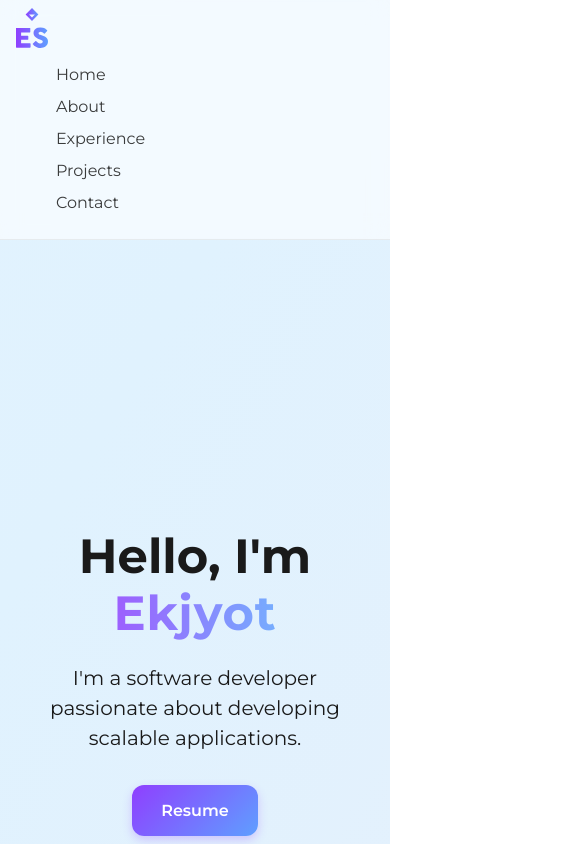
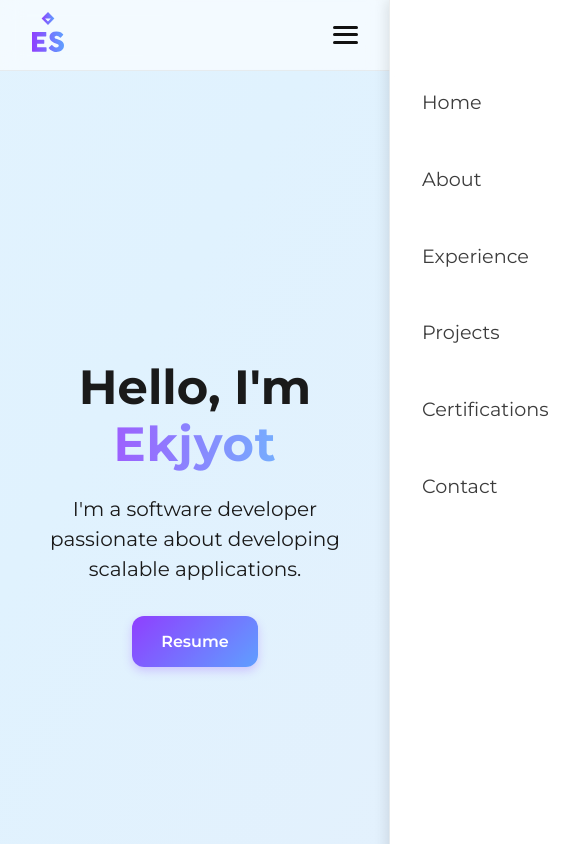
Before and after one commit to ekjyotshinh/portfolio, a React (Vite) app: page / in a window 390 px wide. Shown: the top 844 px of the page, 585 px wide, since content can reach past the window. Built offline with nearby package versions, Linux system fonts and the light colour scheme.

Commit message:
top nav updates -- responsiveness

```diff
--- a/src/components/Navbar/Navbar.css
+++ b/src/components/Navbar/Navbar.css
@@ -13,21 +13,25 @@
     z-index: 999;
 }
 
-
 .logo-img {
     height: 40px;
     width: auto;
 }
+
 .nav-links {
     list-style: none;
     display: flex;
     gap: 2rem;
+    padding: 0;
+    margin: 0;
 }
 
 .nav-links li a {
     font-weight: 500;
     opacity: 0.85;
     transition: opacity 0.2s ease-in-out;
+    color: inherit;
+    text-decoration: none;
 }
 
 .nav-links li a:hover {
@@ -35,26 +39,86 @@
     color: var(--accent-color);
 }
 
-/* Mobile adjustments without hamburger */
-@media (max-width: 650px) {
-    .navbar {
-        flex-direction: column;
-        align-items: flex-start;
-        padding: 0.5rem 1rem;
-    }
+/* Hamburger button */
+.hamburger {
+    display: none;
+    flex-direction: column;
+    justify-content: space-around;
+    width: 25px;
+    height: 22px;
+    background: transparent;
+    border: none;
+    cursor: pointer;
+    padding: 0;
+    z-index: 1001;
+}
 
-    /* Optional: reduce height on mobile if needed */
-    .navbar {
-        height: auto;
+.hamburger span {
+    width: 100%;
+    height: 3px;
+    background-color: #111;
+    border-radius: 2px;
+    transition: all 0.3s linear;
+    position: relative;
+}
+
+.hamburger.open span:nth-child(1) {
+    transform: rotate(45deg);
+    top: 8px;
+    position: relative;
+}
+
+.hamburger.open span:nth-child(2) {
+    opacity: 0;
+}
+
+.hamburger.open span:nth-child(3) {
+    transform: rotate(-45deg);
+    top: -8px;
+    position: relative;
+}
+
+/* Mobile styles */
+@media (max-width: 720px) {
+    .hamburger {
+        display: flex;
     }
 
     .nav-links {
         flex-direction: column;
-        gap: 0.5rem;
-        margin-top: 0.5rem;
+        position: fixed;
+        top: 0;
+        right: -250px;
+        height: 100vh;
+        width: 250px;
+        background: rgba(255, 255, 255, 0.5);
+        backdrop-filter: blur(10px);
+        -webkit-backdrop-filter: blur(10px);
+        border-left: 1px solid rgba(200, 200, 200, 0.3);
+        padding-top: 80px;
+        gap: 2rem;
+        transition: right 0.3s ease-in-out;
+        box-shadow: -3px 0 12px rgba(0, 0, 0, 0.1);
+        z-index: 1000;
+    }
+
+    .nav-links.open {
+        right: 0;
     }
 
     .nav-links li a {
-        font-size: 1.0rem;
+        font-size: 1.2rem;
+        padding: 0.5rem 2rem;
+        display: block;
     }
 }
+
+.overlay {
+    position: fixed;
+    top: 0;
+    left: 0;
+    width: 100vw;
+    height: 100vh;
+    background: rgba(0, 0, 0, 0.3);
+    z-index: 999;
+}
--- a/src/components/Navbar/Navbar.jsx
+++ b/src/components/Navbar/Navbar.jsx
@@ -1,22 +1,43 @@
-import './Navbar.css'
-import logo from '../../assets/logo.svg'
+import React, { useState } from 'react';
+import './Navbar.css';
+import logo from '../../assets/logo.svg';
 
 function Navbar() {
+  const [isOpen, setIsOpen] = useState(false);
+
+  const toggleMenu = () => setIsOpen(!isOpen);
+
   return (
     <nav className="navbar">
-      <div>
+      <div className="logo-container">
         <img src={logo} alt="Logo" className="logo-img" />
       </div>
 
-      <ul className="nav-links">
-        <li><a href="#hero">Home</a></li>
-        <li><a href="#about">About</a></li>
-        <li><a href="#experience">Experience</a></li>
-        <li><a href="#projects">Projects</a></li>
-        <li><a href="#contact">Contact</a></li>
+      {/* Hamburger button visible on small screens */}
+      <button
+        className={`hamburger ${isOpen ? 'open' : ''}`}
+        onClick={toggleMenu}
+        aria-label="Toggle navigation menu"
+      >
+        <span />
+        <span />
+        <span />
+      </button>
+
+      {/* Side nav menu */}
+      <ul className={`nav-links ${isOpen ? 'open' : ''}`}>
+        <li><a href="#hero" onClick={() => setIsOpen(false)}>Home</a></li>
+        <li><a href="#about" onClick={() => setIsOpen(false)}>About</a></li>
+        <li><a href="#experience" onClick={() => setIsOpen(false)}>Experience</a></li>
+        <li><a href="#projects" onClick={() => setIsOpen(false)}>Projects</a></li>
+        <li><a href="#certifications" onClick={() => setIsOpen(false)}>Certifications</a></li>
+        <li><a href="#contact" onClick={() => setIsOpen(false)}>Contact</a></li>
       </ul>
+
+      {/* Overlay to close menu when clicking outside */}
+      {isOpen && <div className="overlay" onClick={toggleMenu} />}
     </nav>
-  )
+  );
 }
 
-export default Navbar
+export default Navbar;
```
